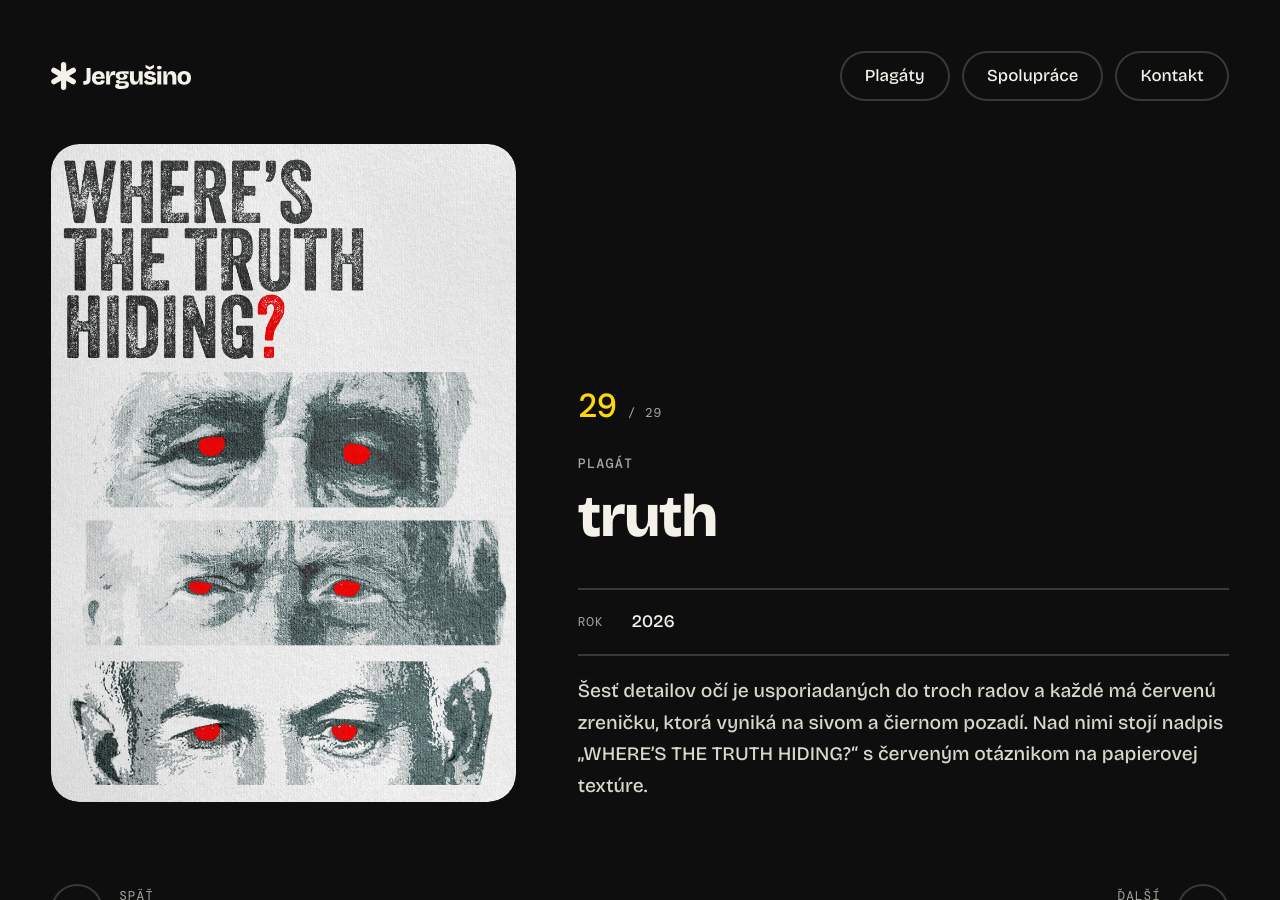
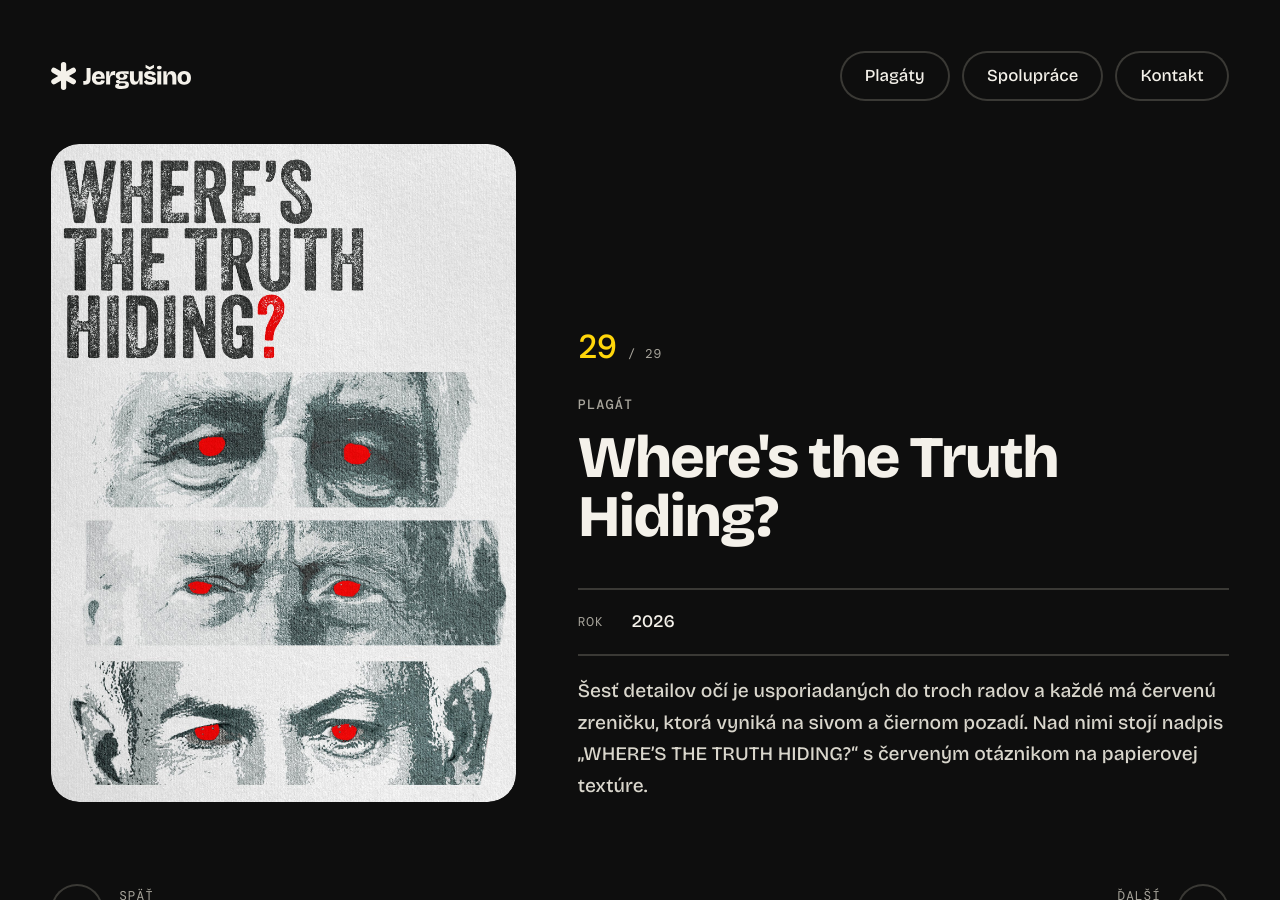
Before and after one commit to jergusino/jergusino.github.io, a Jekyll site: the page built from _plagaty/wheres-the-truth-hiding.md, in a window 1280 px wide and 900 px high. Built offline with Jekyll 4.4.1, drawn with Linux system fonts in a browser that asks for light colours.

```diff
--- a/_plagaty/truth.md
+++ b/_plagaty/wheres-the-truth-hiding.md
@@ -1,12 +1,12 @@
 ---
-title: "truth"
+title: "Where's the Truth Hiding?"
 type: plagat
 date: 2026-11-14
 summary: "Plagát so šiestimi čiernobielymi zrnitými detailmi očí s červenými zreničkami pod nadpisom Where's the Truth Hiding? s červeným otáznikom."
-cover: /assets/img/plagaty/truth/cover.jpg
-thumb: /assets/img/plagaty/truth/thumb.jpg
+cover: /assets/img/plagaty/wheres-the-truth-hiding/cover.jpg
+thumb: /assets/img/plagaty/wheres-the-truth-hiding/thumb.jpg
 color: "#e3e3e3"
-cover_alt: "Plagát truth"
+cover_alt: "Plagát Where's the Truth Hiding?"
 cover_raw: true
 tags: [portrét, spoločnosť, kolaž]
 similar: [/plagaty/the-end/, /plagaty/backrooms/, /plagaty/brashki/, /plagaty/fight-club/, /plagaty/ill-win/, /plagaty/obsession/]
```
Also changed, not shown: _plagaty/the-end.md (+1 -1 lines), assets/img/plagaty/wheres-the-truth-hiding/cover.jpg (renamed from assets/img/plagaty/truth/cover.jpg), assets/img/plagaty/wheres-the-truth-hiding/thumb.jpg (renamed from assets/img/plagaty/truth/thumb.jpg).
